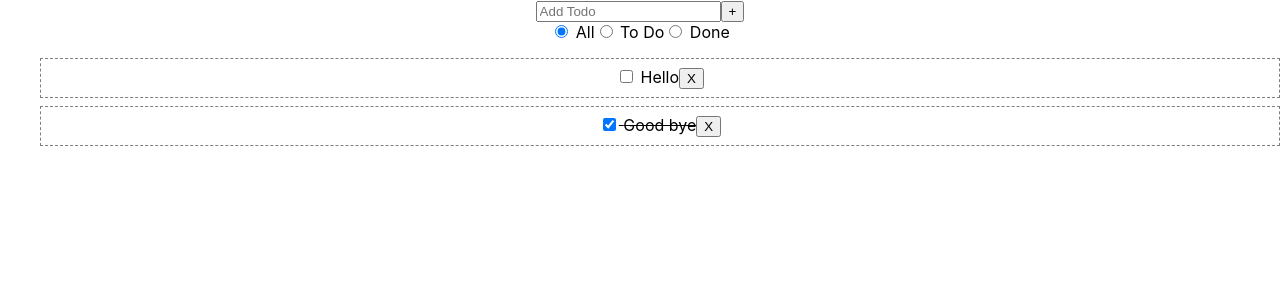
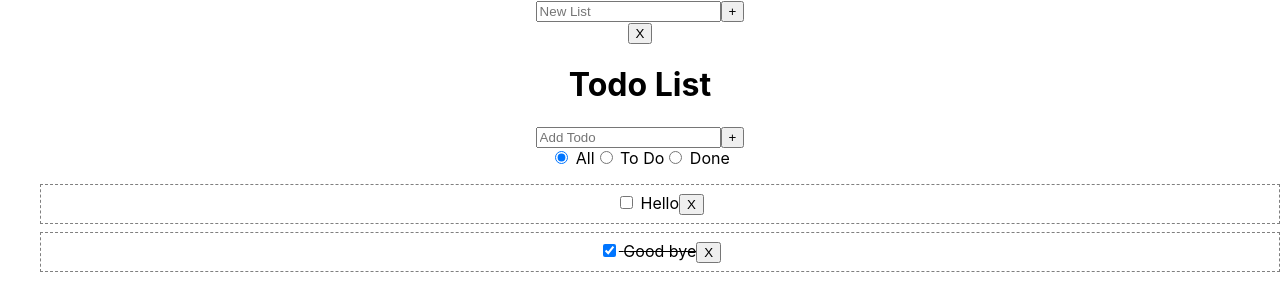
Before and after one commit to leonardo-nunez/TodoList-PGPCodeTest, a React (Create React App) app: page / in a window 1280 px wide. Shown: the top 302 px of the page. Built offline with nearby package versions, Linux system fonts and the light colour scheme.

Commit message:
possible to make several lists

```diff
--- a/package.json
+++ b/package.json
@@ -3,6 +3,9 @@
   "version": "0.1.0",
   "private": true,
   "dependencies": {
+    "@emotion/react": "^11.9.3",
+    "@emotion/styled": "^11.9.3",
+    "@mui/material": "^5.8.4",
     "@testing-library/jest-dom": "^5.16.4",
     "@testing-library/react": "^13.3.0",
     "@testing-library/user-event": "^13.5.0",
--- /dev/null
+++ b/src/components/Alert.tsx
@@ -0,0 +1,49 @@
+import * as React from 'react';
+import Button from '@mui/material/Button';
+import Dialog from '@mui/material/Dialog';
+import DialogActions from '@mui/material/DialogActions';
+import DialogContent from '@mui/material/DialogContent';
+import DialogContentText from '@mui/material/DialogContentText';
+import DialogTitle from '@mui/material/DialogTitle';
+
+export default function AlertDialog() {
+  const [open, setOpen] = React.useState(false);
+
+  const handleClickOpen = () => {
+    setOpen(true);
+  };
+
+  const handleClose = () => {
+    setOpen(false);
+  };
+
+  return (
+    <div>
+      <Button variant="outlined" onClick={handleClickOpen}>
+        Open alert dialog
+      </Button>
+      <Dialog
+        open={open}
+        onClose={handleClose}
+        aria-labelledby="alert-dialog-title"
+        aria-describedby="alert-dialog-description"
+      >
+        <DialogTitle id="alert-dialog-title">
+          {"Use Google's location service?"}
+        </DialogTitle>
+        <DialogContent>
+          <DialogContentText id="alert-dialog-description">
+            Let Google help apps determine location. This means sending
+            anonymous location data to Google, even when no apps are running.
+          </DialogContentText>
+        </DialogContent>
+        <DialogActions>
+          <Button onClick={handleClose}>Disagree</Button>
+          <Button onClick={handleClose} autoFocus>
+            Agree
+          </Button>
+        </DialogActions>
+      </Dialog>
+    </div>
+  );
+}
--- a/src/components/List.tsx
+++ b/src/components/List.tsx
@@ -2,6 +2,11 @@ import { useState, useCallback } from 'react';
 import TodoItem from './TodoItem';
 import ListControl from './ListControl';
 import update from 'immutability-helper';
+
+interface IListProps {
+  listName: string;
+  deleteList: DeleteListType;
+}
 
 const initialTodos: ITodo[] = [
   {
@@ -16,7 +21,7 @@ const initialTodos: ITodo[] = [
   },
 ];
 
-const List = () => {
+const List = ({ listName, deleteList }: IListProps) => {
   const [todos, setTodos] = useState(initialTodos);
   const [view, setView] = useState('all');
 
@@ -31,19 +36,6 @@ const List = () => {
     );
   }, []);
 
-  const toggleTodo = (selectedTodo: ITodo) => {
-    const newTodos = todos.map((todo) => {
-      if (todo === selectedTodo) {
-        return {
-          ...todo,
-          complete: !todo.complete,
-        };
-      }
-      return todo;
-    });
-    setTodos(newTodos);
-  };
-
   const addTodo: AddTodoType = (text: string) => {
     const newTodo = { id: Number(Date.now()), text, complete: false };
     setTodos([...todos, newTodo]);
@@ -57,8 +49,6 @@ const List = () => {
   };
 
   const todoView = (chosenview: string) => {
-    console.log(view);
-
     setView(chosenview);
   };
 
@@ -68,6 +58,18 @@ const List = () => {
       index: number,
       view: string
     ) => {
+      const toggleTodo = (selectedTodo: ITodo) => {
+        const newTodos = todos.map((todo) => {
+          if (todo === selectedTodo) {
+            return {
+              ...todo,
+              complete: !todo.complete,
+            };
+          }
+          return todo;
+        });
+        setTodos(newTodos);
+      };
       return (
         <TodoItem
           key={item.id}
@@ -83,12 +85,17 @@ const List = () => {
         />
       );
     },
-    []
+    [moveCard, todos]
   );
 
   return (
     <>
-      <ListControl addTodo={addTodo} todoView={todoView} />
+      <ListControl
+        addTodo={addTodo}
+        todoView={todoView}
+        listName={listName}
+        deleteList={deleteList}
+      />
       <ul>
         <div>{todos.map((item, i) => renderCard(item, i, view))}</div>
       </ul>
--- a/src/components/ListContainer.tsx
+++ b/src/components/ListContainer.tsx
@@ -1,14 +1,56 @@
-// import PropTypes from 'prop-types'
+import { useState } from 'react';
 import List from './List';
 
+const initialList: IList1[] = [
+  {
+    id: 1,
+    name: 'Todo List',
+  },
+];
+
 const ListContainer = () => {
+  const [lists, setLists] = useState(initialList);
+  const [name, setName] = useState('');
+
+  const addList: AddListType = (name: string) => {
+    const newList = { id: Number(Date.now()), name };
+    setLists([...lists, newList]);
+  };
+
+  const deleteList: DeleteListType = (listName) => {
+    setLists((prev) => {
+      const data = prev.filter((l) => l.name !== listName);
+      return data;
+    });
+  };
+
   return (
-    <div className="list-container">
-      <List />
-    </div>
+    <>
+      <div className="list-container">
+        <form>
+          <input
+            type="text"
+            placeholder="New List"
+            value={name}
+            onChange={(e) => setName(e.target.value)}
+          />
+          <button
+            type="submit"
+            onClick={(e) => {
+              e.preventDefault();
+              addList(name);
+              setName('');
+            }}
+          >
+            +
+          </button>
+        </form>
+        {lists.map((list, index) => (
+          <List key={index} listName={list.name} deleteList={deleteList} />
+        ))}
+      </div>
+    </>
   );
 };
 
-// ListContainer.propTypes = {}
-
 export default ListContainer;
--- a/src/components/ListControl.tsx
+++ b/src/components/ListControl.tsx
@@ -1,15 +1,33 @@
 import { useState } from 'react';
+// import AlertDialog from './Alert';
 
 interface IListControlProps {
+  listName: string;
   addTodo: AddTodoType;
   todoView: TodoViewType;
+  deleteList: DeleteListType;
 }
 
-const ListControl = ({ addTodo, todoView }: IListControlProps) => {
+const ListControl = ({
+  listName,
+  addTodo,
+  todoView,
+  deleteList,
+}: IListControlProps) => {
   const [text, setText] = useState('');
 
   return (
     <>
+      <button
+        onClick={(e) => {
+          e.preventDefault();
+          // <AlertDialog />;
+          deleteList(listName);
+        }}
+      >
+        X
+      </button>
+      <h1>{listName}</h1>
       <form>
         <input
           type="text"
```
Also changed, not shown: src/components/TodoItem.tsx (+0 -16 lines), src/types.d.ts (+8 -6 lines), 1 other file (tests, documents, lock files or other folders).
